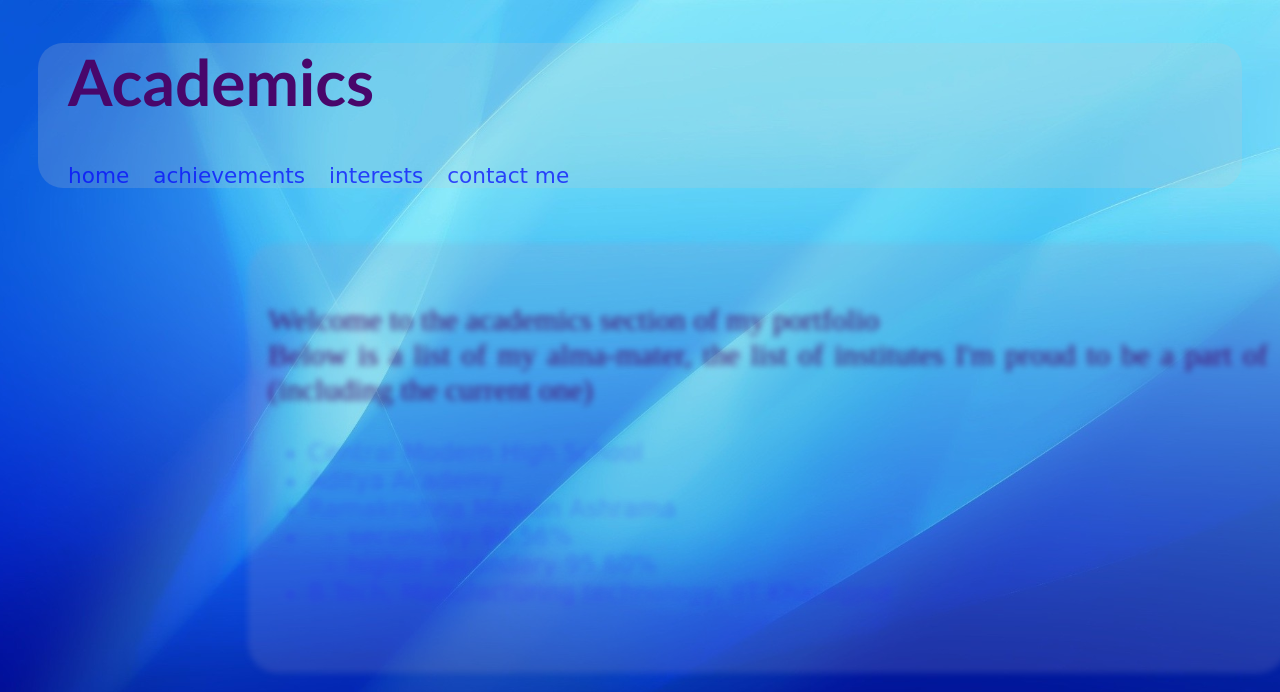
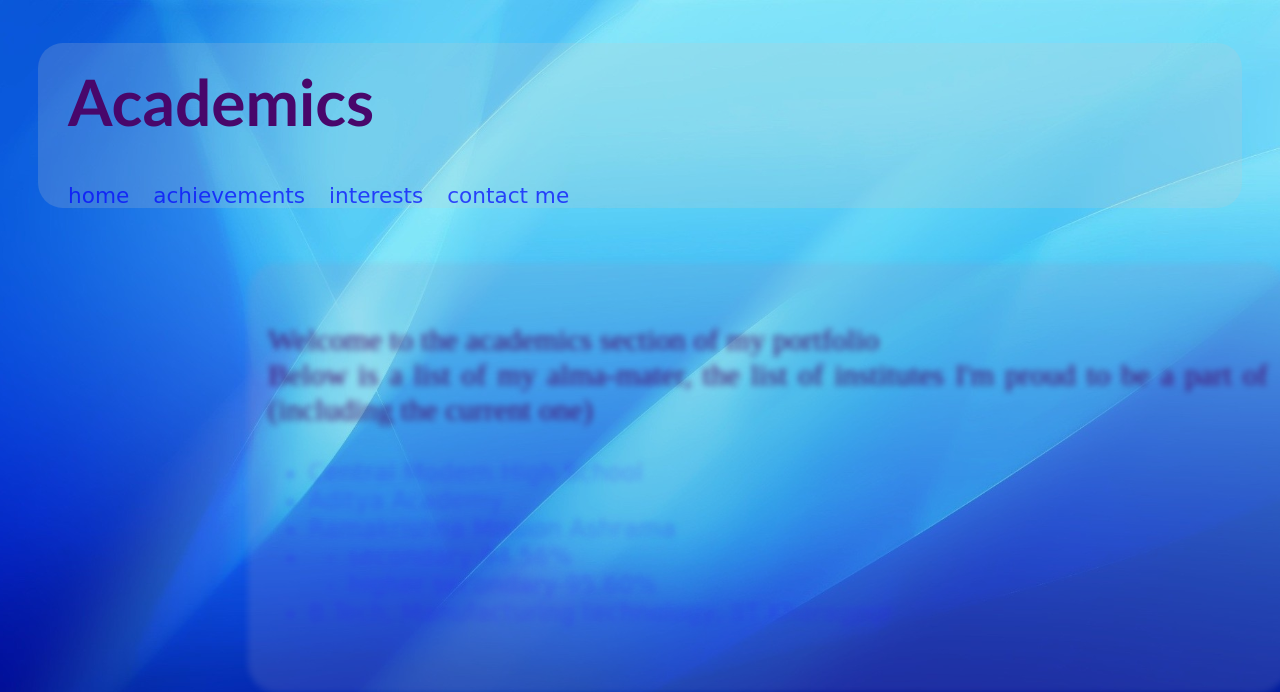
Before and after one commit to arka816/arka816.github.io, a PHP site: page /academics.html in a window 1280 px wide. Shown: the top 692 px of the page. Run offline with PHP 8.4, Linux system fonts and the light colour scheme.

Commit message:
update 8

```diff
--- a/academics.html
+++ b/academics.html
@@ -8,7 +8,7 @@
 <body>
 	<!--code for header panel-->
 	<div class="link">
-		<h1 style="color: #48076b; font-family: trebuchet ms; padding-left: 30px">Academics</h1>
+		<h1 style="color: #48076b; font-family: trebuchet ms; padding-left: 30px; padding-top: 20px">Academics</h1>
 		<span>          </span>
 		<span>
 			<a href="/index.html">home</a>
--- a/css/style.css
+++ b/css/style.css
@@ -11,7 +11,7 @@ div.info{
 }
 div.info:hover{
 	filter: blur(0px);
-	background-color: rgba(150,150,200,1);
+	background-color: rgba(150,150,200,0.4);
 	color: rgba(250,25,250,1);
 	transition: 2s;
 }
```
